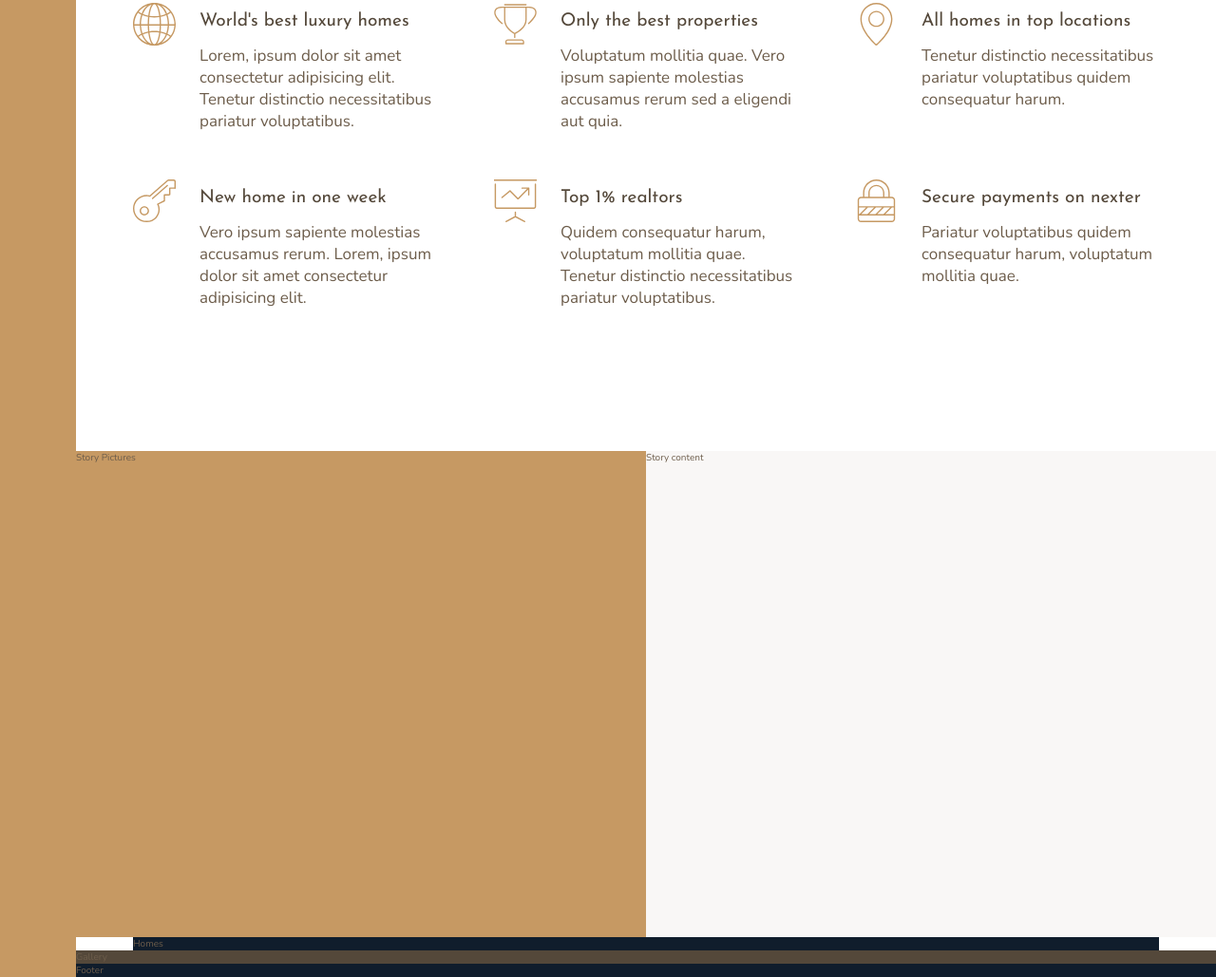
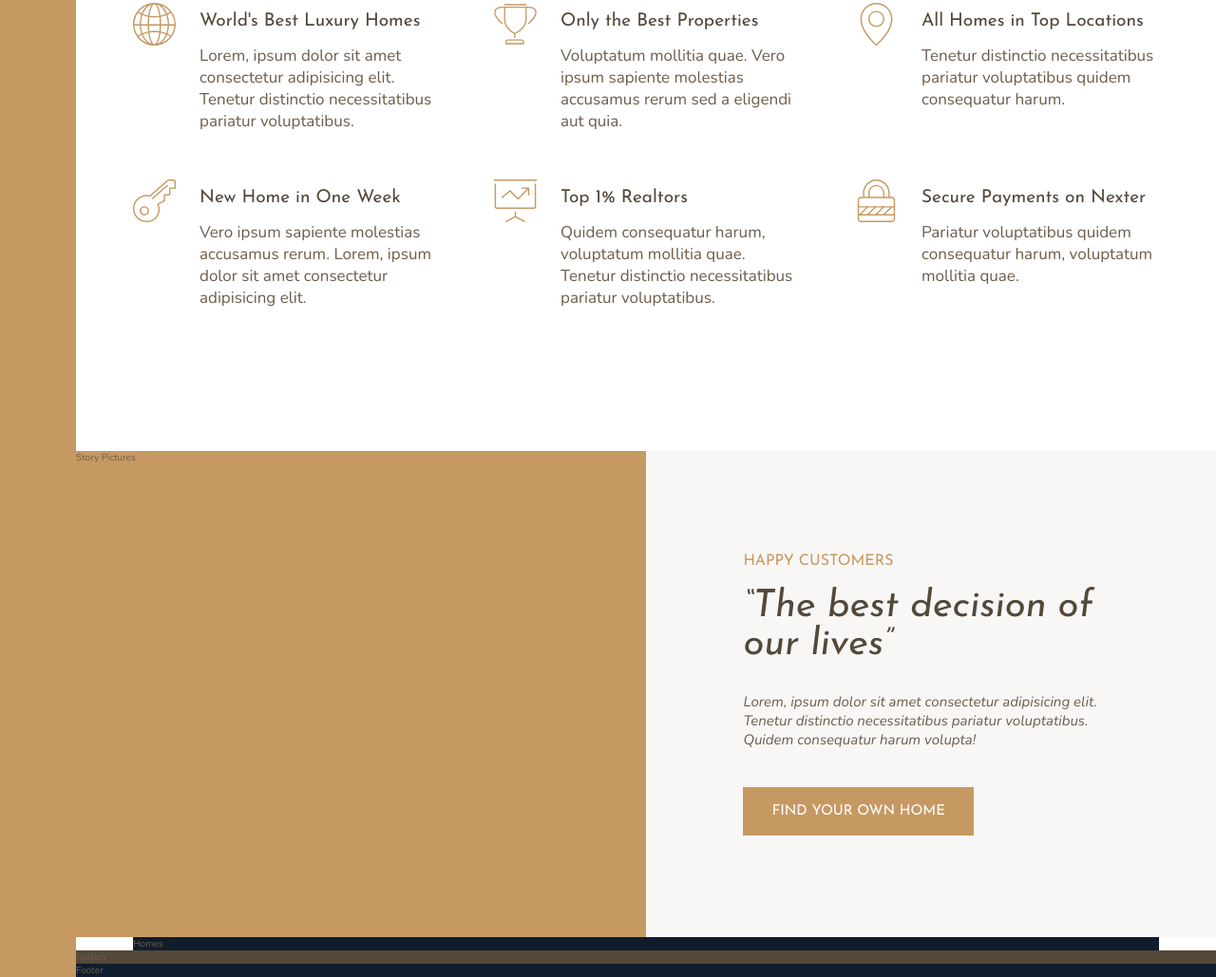
Before and after one commit to benjimon24/css-nexter, a website: page index.html in a window 1280 px wide. Shown: the part 777-1806 px from the top of the page at 95% size. Drawn offline with nearby package versions, Linux system fonts and the light colour scheme.

Commit message:
add html markup and styling for story content component

```diff
--- a/index.html
+++ b/index.html
@@ -21,7 +21,7 @@
       <!-- .feature{feature $}*6 -->
       <div class="feature">
         <svg class="feature__icon"><use xlink:href="img/sprite.svg#icon-global"></use></svg>
-        <h4 class="heading-4 heading-4--dark">World's best luxury homes</h4>
+        <h4 class="heading-4 heading-4--dark">World's Best Luxury Homes</h4>
         <p class="feature__text">
           Lorem, ipsum dolor sit amet consectetur adipisicing elit. Tenetur distinctio necessitatibus pariatur
           voluptatibus.
@@ -30,7 +30,7 @@
 
       <div class="feature">
         <svg class="feature__icon"><use xlink:href="img/sprite.svg#icon-trophy"></use></svg>
-        <h4 class="heading-4 heading-4--dark">Only the best properties</h4>
+        <h4 class="heading-4 heading-4--dark">Only the Best Properties</h4>
         <p class="feature__text">
           Voluptatum mollitia quae. Vero ipsum sapiente molestias accusamus rerum sed a eligendi aut quia.
         </p>
@@ -38,13 +38,13 @@
 
       <div class="feature">
         <svg class="feature__icon"><use xlink:href="img/sprite.svg#icon-map-pin"></use></svg>
-        <h4 class="heading-4 heading-4--dark">All homes in top locations</h4>
+        <h4 class="heading-4 heading-4--dark">All Homes in Top Locations</h4>
         <p class="feature__text">Tenetur distinctio necessitatibus pariatur voluptatibus quidem consequatur harum.</p>
       </div>
 
       <div class="feature">
         <svg class="feature__icon"><use xlink:href="img/sprite.svg#icon-key"></use></svg>
-        <h4 class="heading-4 heading-4--dark">New home in one week</h4>
+        <h4 class="heading-4 heading-4--dark">New Home in One Week</h4>
         <p class="feature__text">
           Vero ipsum sapiente molestias accusamus rerum. Lorem, ipsum dolor sit amet consectetur adipisicing elit.
         </p>
@@ -52,7 +52,7 @@
 
       <div class="feature">
         <svg class="feature__icon"><use xlink:href="img/sprite.svg#icon-presentation"></use></svg>
-        <h4 class="heading-4 heading-4--dark">Top 1% realtors</h4>
+        <h4 class="heading-4 heading-4--dark">Top 1% Realtors</h4>
         <p class="feature__text">
           Quidem consequatur harum, voluptatum mollitia quae. Tenetur distinctio necessitatibus pariatur voluptatibus.
         </p>
@@ -60,14 +60,20 @@
 
       <div class="feature">
         <svg class="feature__icon"><use xlink:href="img/sprite.svg#icon-lock"></use></svg>
-        <h4 class="heading-4 heading-4--dark">Secure payments on nexter</h4>
+        <h4 class="heading-4 heading-4--dark">Secure Payments on Nexter</h4>
         <p class="feature__text">Pariatur voluptatibus quidem consequatur harum, voluptatum mollitia quae.</p>
       </div>
       <!-- END OF FEATURES -->
     </section>
 
     <div class="story__pictures">Story Pictures</div>
-    <div class="story__content">Story content</div>
+
+    <div class="story__content">
+        <h3 class="heading-3 mb-sm">Happy Customers</h3>
+        <h2 class="heading-2 heading-2--dark mb-md">&ldquo;The best decision of our lives&rdquo;</h2>
+        <p class="story__text">Lorem, ipsum dolor sit amet consectetur adipisicing elit. Tenetur distinctio necessitatibus pariatur voluptatibus. Quidem consequatur harum volupta!</p>
+        <button class="btn">Find your own home</button>
+    </div>
 
     <section class="homes">Homes</section>
     <section class="gallery">Gallery</section>
--- a/sass/_features.scss
+++ b/sass/_features.scss
@@ -21,7 +21,7 @@
     height: 4.5rem;
     width: 4.5rem;
     // grid-row: 1 / -1; // -1 is the end of the explicit grid
-    grid-row: 1 / span 2; // -1 is the end of the explicit grid
+    grid-row: 1 / span 2;
     transform: translateY(-1rem);
   }
   &__text {
--- a/sass/_story.scss
+++ b/sass/_story.scss
@@ -5,8 +5,27 @@
 
   }
   &__content {
+
+    /*
+    // FLEXBOX SOLUTION
+    display: flex;
+    flex-direction: column;
+    justify-content: center;
+    align-items: flex-start;
+    */
+
+    display: grid;
+    align-content: center;
+    justify-items: start;
+
     background-color: $color-grey-light-1;
     grid-column: col-start 5 / full-end;
+    padding: 6rem 8vw;
+  }
 
+  &__text {
+    font-size: 1.5rem;
+    font-style: italic;
+    margin-bottom: 4rem;
   }
 }
--- a/sass/_typography.scss
+++ b/sass/_typography.scss
@@ -9,10 +9,24 @@
 
 .heading-2 {
   @extend %heading;
+  font-size: 4rem;
+  font-style: italic;
+  line-height: 1;
+
+  &--light {
+    color: $color-grey-light-1;
+  }
+
+  &--dark {
+    color: $color-grey-dark-1;
+  }
 }
 
 .heading-3 {
   @extend %heading;
+  color: $color-primary;
+  font-size: 1.6rem;
+  text-transform: uppercase;
 }
 
 .heading-4 {
@@ -27,3 +41,21 @@
     color: $color-grey-dark-1;
   }
 }
+
+.btn {
+  background-color: $color-primary;
+  color: #fff;
+  border: none;
+  border-radius: 0;
+  font-family: $font-display;
+  font-size: 1.5rem;
+  text-transform: uppercase;
+  padding: 1.8rem 3rem;
+  cursor: pointer;
+  transition: all 0.2s;
+
+
+  &:hover {
+    background-color: $color-primary-dark;
+  }
+}
--- /dev/null
+++ b/sass/_utilities.scss
@@ -0,0 +1,15 @@
+.mb-sm {
+  margin-bottom: 2rem;
+}
+
+.mb-md {
+  margin-bottom: 3rem;
+}
+
+.mb-lg {
+  margin-bottom: 4rem;
+}
+
+.mb-hg {
+  margin-bottom: 8rem;
+}
--- a/sass/main.scss
+++ b/sass/main.scss
@@ -1,5 +1,6 @@
 @import "base";
 @import "typography";
+@import "utilities";
 
 @import "sidebar";
 @import "header";
```
Also changed, not shown: css/style.css.
